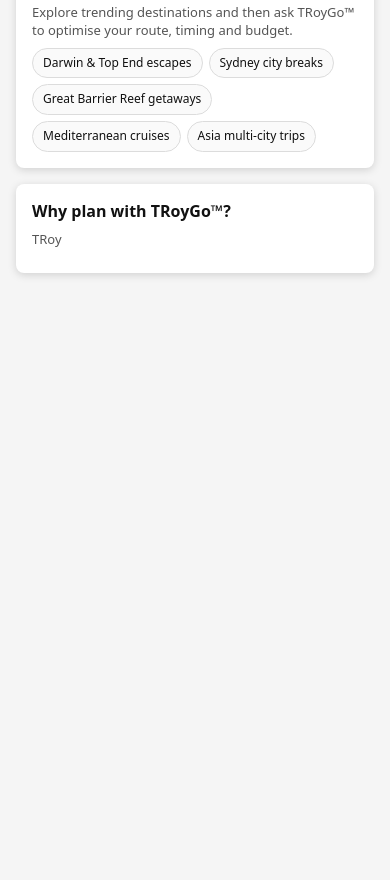
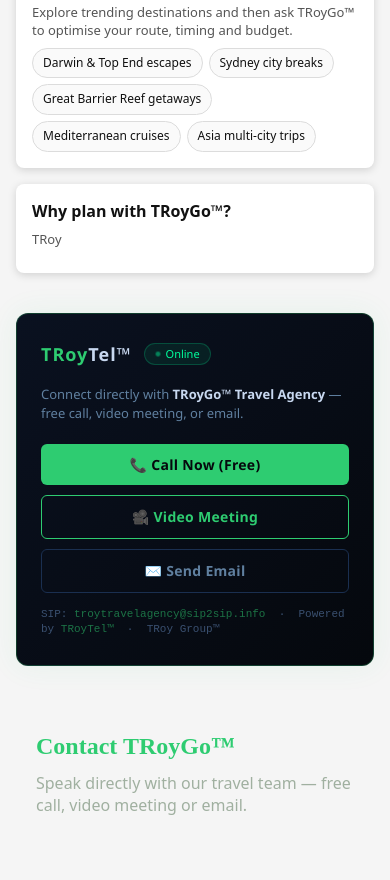
Before and after one commit to egov-prog/TRoy-Group, a plain HTML site: page troygo-website.html in a window 390 px wide. Shown: the part 658-1538 px from the top of the page. Before the commit the page ends 987 px from the top, so only its background shows below. Drawn offline with Linux system fonts and the light colour scheme.

Commit message:
feat: TRoyTel™ one-click call widget injected into all websites
NEW:
  TRoy-Comms/widget/troytel-widget.js   Reusable drop-in call widget
  TRoy-Comms/widget/README.md           Widget docs + division reference

INJECTED INTO (6 websites):
  TRoy-Group/troy-group-main.html       troygroup@sip2sip.info       cyan
  troy-maritime-home.html               troymaritimeagency@sip2sip.info  cyan
  TRoy-Maritime-Agency/Website/ (sync)
  troygo-website.html                   troytravelagency@sip2sip.info  green
  troytr-website.html                   troytradingagency@sip2sip.info amber
  troymedia-website.html                troymedia@sip2sip.info       purple
  troygar-website.html                  troygar@sip2sip.info         orange

WIDGET FEATURES:
  - 📞 Call Now (Free) → sip: link → Linphone auto-dials on mobile
  - 🎥 Video Meeting   → Jitsi Meet room opens in new tab
  - ✉️ Send Email      → mailto: pre-filled per division
  - Animated online dot (live presence indicator)
  - Per-division accent colours
  - Fully responsive (mobile stacks to column)
  - Zero dependencies — pure vanilla JS drop-in

© TRoy Group™ | Darwin, NT, Australia

```diff
--- /dev/null
+++ b/TRoy-Comms/widget/troytel-widget.js
@@ -0,0 +1,196 @@
+/**
+ * TRoyTel™ — One-Click Call Widget
+ * Inject into any TRoy Group™ website contact section
+ * Supports: SIP call, Jitsi video, Email
+ * © TRoy Group™ | groupoftroy@gmail.com
+ *
+ * Usage:
+ *   <script src="troytel-widget.js"
+ *     data-sip="troymaritimeagency@sip2sip.info"
+ *     data-jitsi="TRoyMaritime-OpsRoom"
+ *     data-email="troymaritimeagency@gmail.com"
+ *     data-name="TRoy Maritime Agency™"
+ *     data-color="#00d4e8">
+ *   </script>
+ */
+
+(function () {
+  const script   = document.currentScript;
+  const sip      = script.getAttribute('data-sip')    || 'troygroup@sip2sip.info';
+  const jitsi    = script.getAttribute('data-jitsi')  || 'TRoyGroup-AllHands';
+  const email    = script.getAttribute('data-email')  || 'groupoftroy@gmail.com';
+  const name     = script.getAttribute('data-name')   || 'TRoy Group™';
+  const color    = script.getAttribute('data-color')  || '#00d4e8';
+  const target   = script.getAttribute('data-target') || null; // optional CSS selector to inject into
+
+  // ─── Styles ───────────────────────────────────────────
+  const css = `
+    .troytel-widget {
+      background: linear-gradient(135deg, #0a1120 0%, #05080d 100%);
+      border: 1px solid ${color}44;
+      border-radius: 12px;
+      padding: 28px 24px;
+      margin: 24px 0;
+      font-family: 'DM Sans', 'Segoe UI', sans-serif;
+      color: #c8d8f0;
+      box-shadow: 0 0 30px ${color}15;
+    }
+    .troytel-widget-header {
+      display: flex;
+      align-items: center;
+      gap: 12px;
+      margin-bottom: 18px;
+    }
+    .troytel-logo {
+      font-size: 18px;
+      font-weight: 700;
+      letter-spacing: 1px;
+    }
+    .troytel-logo span { color: ${color}; }
+    .troytel-online {
+      display: inline-flex;
+      align-items: center;
+      gap: 5px;
+      font-size: 11px;
+      color: #00ff9d;
+      background: rgba(0,255,157,0.08);
+      border: 1px solid rgba(0,255,157,0.2);
+      padding: 2px 10px;
+      border-radius: 20px;
+    }
+    .troytel-dot {
+      width: 6px; height: 6px;
+      background: #00ff9d;
+      border-radius: 50%;
+      animation: troytel-pulse 1.5s infinite;
+    }
+    @keyframes troytel-pulse {
+      0%,100% { opacity:1; transform:scale(1); }
+      50% { opacity:0.4; transform:scale(0.8); }
+    }
+    .troytel-tagline {
+      font-size: 13px;
+      color: #6080a0;
+      margin-bottom: 20px;
+      line-height: 1.5;
+    }
+    .troytel-buttons {
+      display: flex;
+      flex-wrap: wrap;
+      gap: 10px;
+    }
+    .troytel-btn {
+      display: inline-flex;
+      align-items: center;
+      gap: 8px;
+      padding: 11px 20px;
+      border-radius: 6px;
+      font-size: 14px;
+      font-weight: 600;
+      text-decoration: none;
+      cursor: pointer;
+      border: none;
+      transition: all 0.2s ease;
+      letter-spacing: 0.3px;
+    }
+    .troytel-btn-call {
+      background: ${color};
+      color: #05080d;
+    }
+    .troytel-btn-video {
+      background: transparent;
+      color: ${color};
+      border: 1.5px solid ${color};
+    }
+    .troytel-btn-email {
+      background: transparent;
+      color: #6080a0;
+      border: 1.5px solid #1a2f50;
+    }
+    .troytel-btn:hover {
+      transform: translateY(-2px);
+      opacity: 0.9;
+      box-shadow: 0 4px 15px ${color}30;
+    }
+    .troytel-btn-email:hover { color: #c8d8f0; border-color: #2a4060; }
+    .troytel-sip-info {
+      margin-top: 14px;
+      font-size: 11px;
+      color: #3a5070;
+      font-family: 'Share Tech Mono', 'Courier New', monospace;
+    }
+    .troytel-sip-info span { color: ${color}88; }
+    @media (max-width: 480px) {
+      .troytel-btn { width: 100%; justify-content: center; }
+      .troytel-buttons { flex-direction: column; }
+    }
+  `;
+
+  // ─── HTML ─────────────────────────────────────────────
+  const html = `
+    <div class="troytel-widget">
+      <div class="troytel-widget-header">
+        <div class="troytel-logo"><span>TRoy</span>Tel™</div>
+        <div class="troytel-online">
+          <span class="troytel-dot"></span> Online
+        </div>
+      </div>
+      <p class="troytel-tagline">
+        Connect directly with <strong style="color:#c8d8f0">${name}</strong> —
+        free call, video meeting, or email.
+      </p>
+      <div class="troytel-buttons">
+        <a href="sip:${sip}" class="troytel-btn troytel-btn-call">
+          📞 Call Now (Free)
+        </a>
+        <a href="https://meet.jit.si/${jitsi}" target="_blank" class="troytel-btn troytel-btn-video">
+          🎥 Video Meeting
+        </a>
+        <a href="mailto:${email}" class="troytel-btn troytel-btn-email">
+          ✉️ Send Email
+        </a>
+      </div>
+      <p class="troytel-sip-info">
+        SIP: <span>${sip}</span> &nbsp;·&nbsp;
+        Powered by <span>TRoyTel™</span> &nbsp;·&nbsp;
+        <a href="https://troytel-signaling.onrender.com" target="_blank" style="color:#3a5070;text-decoration:none;">TRoy Group™</a>
+      </p>
+    </div>
+  `;
+
+  // ─── Inject ───────────────────────────────────────────
+  function inject() {
+    // Add styles
+    const styleEl = document.createElement('style');
+    styleEl.textContent = css;
+    document.head.appendChild(styleEl);
+
+    // Create widget element
+    const div = document.createElement('div');
+    div.innerHTML = html;
+
+    // Find injection point
+    let anchor = null;
+    if (target) {
+      anchor = document.querySelector(target);
+    } else {
+      // Auto-detect: look for #contact, .contact, footer — insert before footer or after contact heading
+      anchor = document.querySelector('#contact') ||
+               document.querySelector('.contact-grid') ||
+               document.querySelector('.cta') ||
+               document.querySelector('footer');
+    }
+
+    if (anchor) {
+      anchor.parentNode.insertBefore(div, anchor);
+    } else {
+      document.body.appendChild(div);
+    }
+  }
+
+  if (document.readyState === 'loading') {
+    document.addEventListener('DOMContentLoaded', inject);
+  } else {
+    inject();
+  }
+})();
--- a/troygo-website.html
+++ b/troygo-website.html
@@ -483,3 +483,23 @@ a { text-decoration: none; color: inherit; }
     <div class="card">
       <h2 class="card-title">Why plan with TRoyGo™?</h2>
       <p class="card-text">TRoy
+
+    </div>
+  </section>
+
+  <!-- CONTACT -->
+  <section id="contact" style="padding:40px 20px;max-width:900px;margin:0 auto;">
+    <h2 style="font-family:'Playfair Display',serif;color:#2ECC71;margin-bottom:8px;">Contact TRoyGo™</h2>
+    <p style="color:#a0b0a0;margin-bottom:20px;">Speak directly with our travel team — free call, video meeting or email.</p>
+    <script src="../TRoy-Comms/widget/troytel-widget.js"
+      data-sip="troytravelagency@sip2sip.info"
+      data-jitsi="TRoyGo-TravelTeam"
+      data-email="troytravelagency@gmail.com"
+      data-name="TRoyGo™ Travel Agency"
+      data-color="#2ECC71"
+      data-target="#contact">
+    </script>
+  </section>
+
+</body>
+</html>
```
Also changed, not shown: TRoy-Group/troy-group-main.html (+12 -2 lines), TRoy-Maritime-Agency/Website/troy-maritime-home.html (+10 -0 lines), troy-maritime-home.html (+10 -0 lines), troygar-website.html (+14 -0 lines), troymedia-website.html (+14 -0 lines), troytr-website.html (+12 -0 lines), TRoy-Comms/widget/README.md (added).
